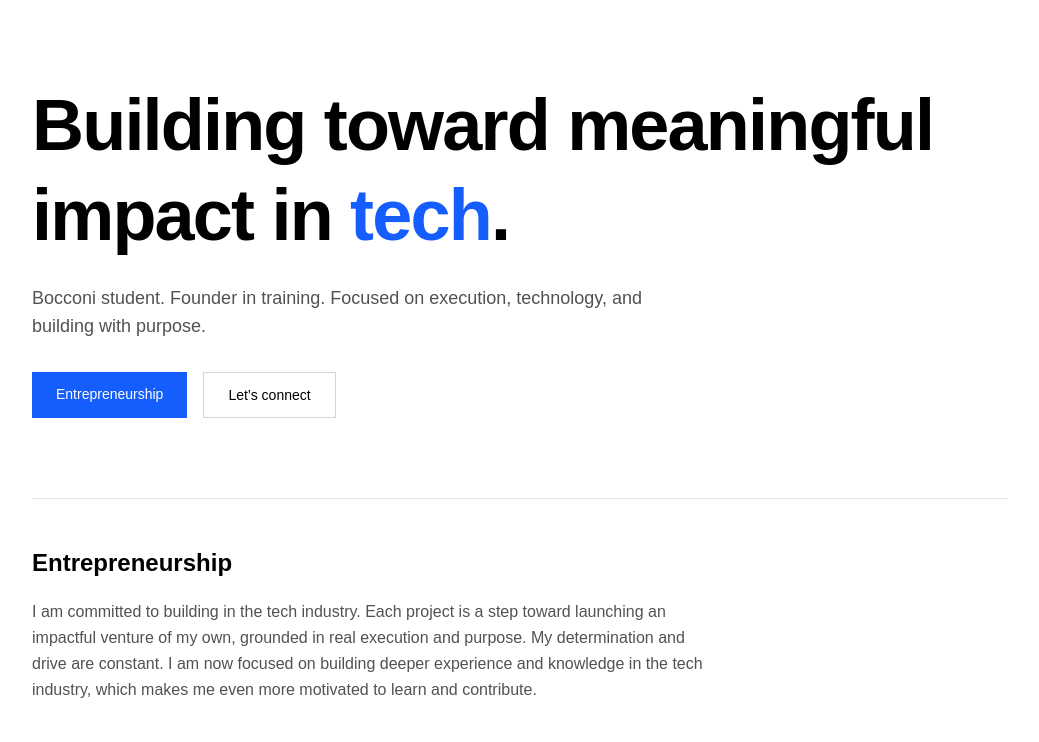
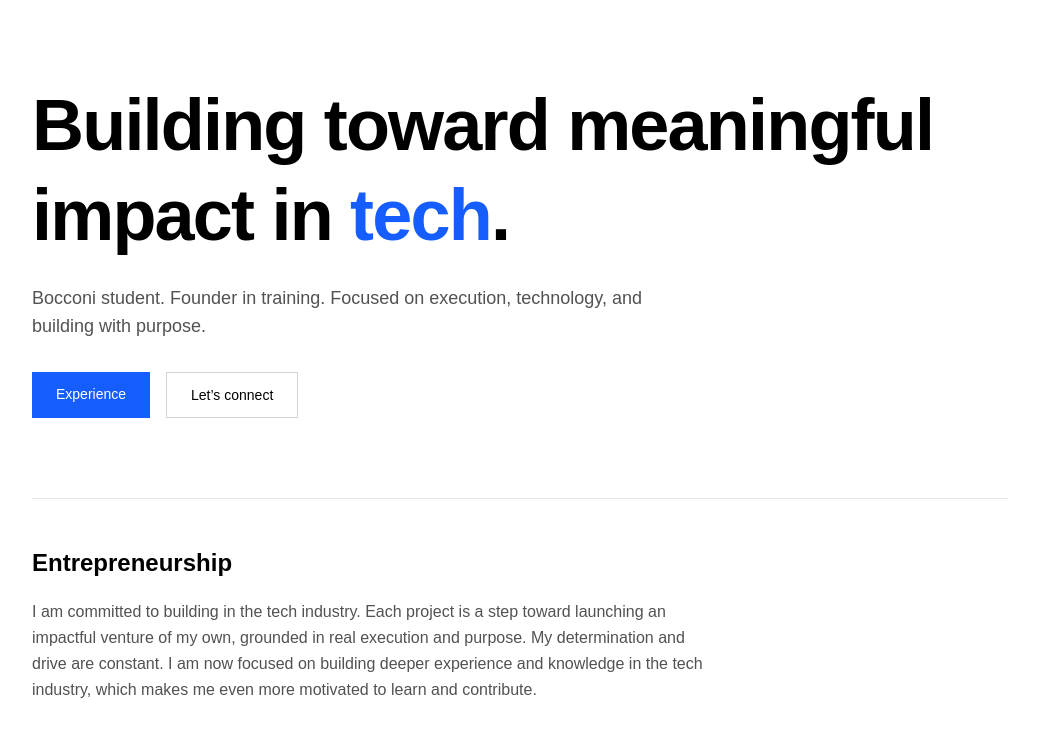
Before and after one commit to maximeromatet/maxime-site, a Next.js app: page / in a window 1280 px wide. Shown: the top 742 px of the page, without its empty margins (120-1159 px from the left). Built offline with nearby package versions, Linux system fonts and the light colour scheme.

Commit message:
update homepage content

```diff
--- a/app/page.tsx
+++ b/app/page.tsx
@@ -21,7 +21,7 @@ export default function Home() {
               href="#entrepreneurship"
               className="bg-blue-600 text-white px-6 py-3 text-sm font-medium hover:bg-blue-700 transition"
             >
-              Entrepreneurship
+              Experience
             </a>
             <a
               href="#connect"
```
